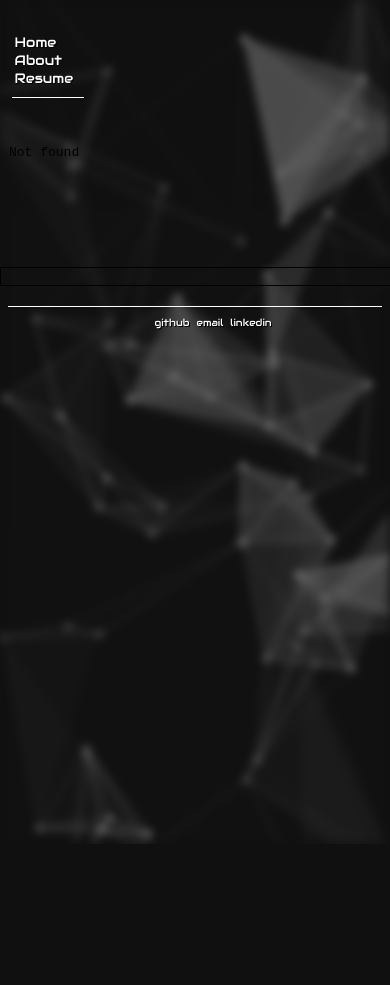
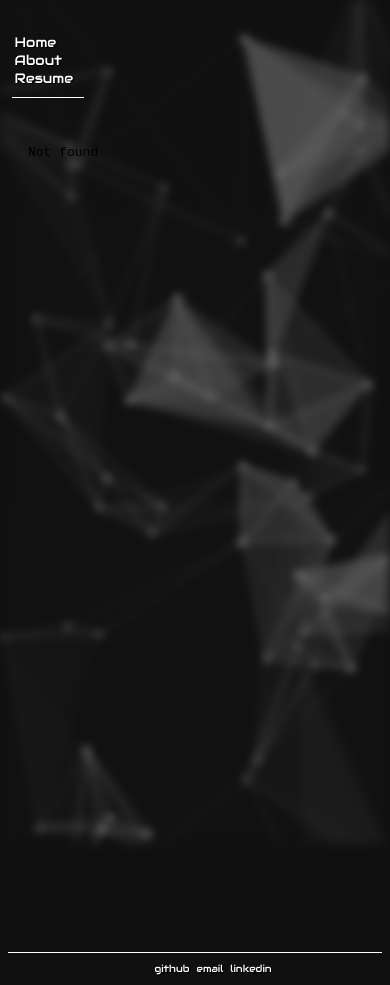
Before and after one commit to akngngr/akingungor.github.io, a plain HTML site: page resume/resume.html in a window 390 px wide. Before the commit the page ends 844 px from the top, so only its background shows below. Drawn offline with nearby package versions, Linux system fonts and the light colour scheme.

Commit message:
Update main.css

```diff
--- a/css/main.css
+++ b/css/main.css
@@ -238,17 +238,22 @@ nav ul {
 	padding-top: 5%;
 }
 
+nav a:hover, footer a:hover {
+	color: rgba(169, 169, 169, 1);
+	text-shadow: 1px 1px #000000;
+	border-bottom: 1px solid white;
+	padding-bottom: 1px;
+	transition: 0.2s ease-in;
+
+}
+
 #resume {
 	position: relative;
 	float: left;
-	height: 50%;
-	width: 100%;
-	margin-left: auto;
+	height: 800px;
+	width: 90%;
+	margin-left: 5%;
 	margin-right: auto;
 	margin-top: 2%;
 }
-#resume object {
-	margin-bottom: 1%;
-	border: solid 1px black;
 }
-}
```
